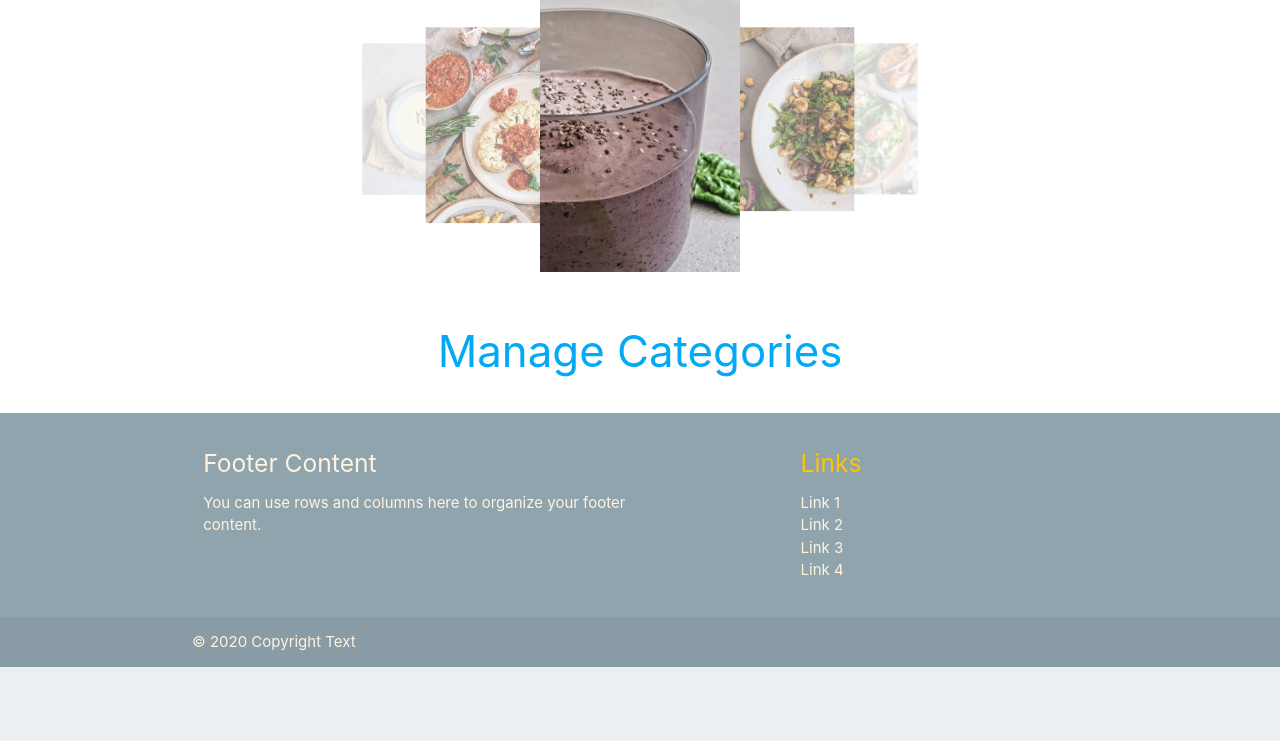
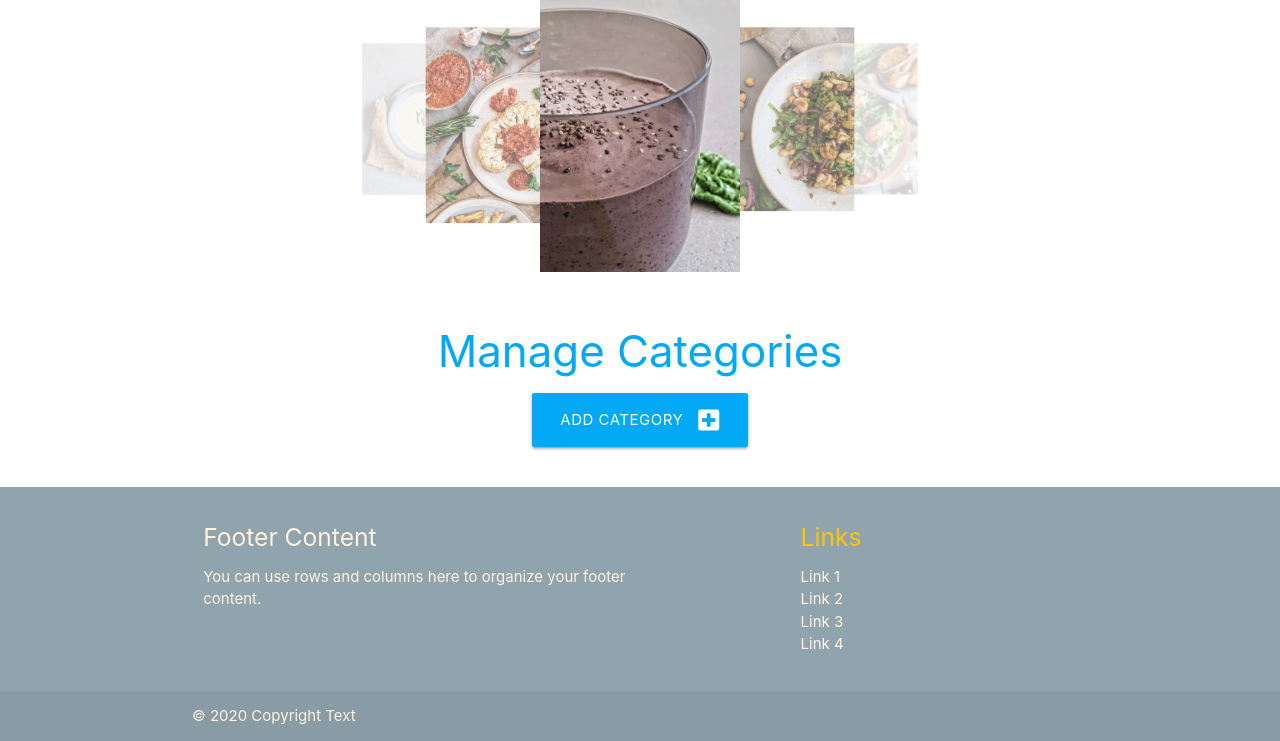
Before and after one commit to grisselfaura/Milestone-Third-Project-Data-Centric-Dev, a Flask app: page /get_categories in a window 1280 px wide. Shown: the part 2327-3068 px from the top of the page. Before the commit the page ends 2994 px from the top, so only its background shows below. Run offline with Flask 2, Linux system fonts and the light colour scheme; data that the repository does not hold is empty; some libraries are stand-ins or nearby versions.

Commit message:
Add option to Add Category to db

```diff
--- a/app.py
+++ b/app.py
@@ -171,6 +171,19 @@ def get_categories():
     return render_template("categories.html", categories=categories)
 
 
+@app.route("/add_category", methods=["GET", "POST"])
+def add_category():
+    if request.method == "POST":
+        category = {
+            "category_name": request.form.get("category_name")
+        }
+        mongo.db.categories.insert_one(category)
+        flash("New Category Added")
+        return redirect(url_for("get_categories"))
+
+    return render_template("add_category.html")
+
+
 if __name__ == "__main__":
     app.run(host=os.environ.get("IP"),
             port=int(os.environ.get("PORT")),
--- a/templates/base.html
+++ b/templates/base.html
@@ -24,10 +24,11 @@
                 <li><a href=".html" class="grey-text text-darken-4">Recipe Search</a></li>
                 <li><a href=".html" class="grey-text text-darken-4">Ingredients index</a></li>
                 {% if session.user %}
-                    <li><a href="{{ url_for('myrecipes', username=session['user']) }}" class="grey-text  text-darken-4">MyRecipes</a></li>
+                    <li><a href="{{ url_for('myrecipes', username=session['user']) }}" class="grey-text text-darken-4">MyRecipes</a></li>
                     <li><a href="{{ url_for('add_recipe') }}" class="grey-text text-darken-4">Add a recipe</a></li>
                     {% if session.user|lower == "admin"|lower %}
-                        <li><a href="{{ url_for('get_categories') }}" class="grey-text text-darken-4">Manage Recipe Categories</a></li>
+                        <li><a href="{{ url_for('get_categories') }}" class="grey-text text-darken-4">Manage Recipe Categories
+                        <i class="fas fa-user-lock right"></i></a></li>
                     {% endif %}
                     <li><a href="{{ url_for('sign_out') }}" class="grey-text  text-darken-4">Sign Out!</a></li>
                 {% else %}
@@ -47,7 +48,8 @@
                 <li><a href="{{ url_for('myrecipes', username=session['user']) }}" class="grey-text text-darken-4">MyRecipes</a></li>
                 <li><a href="{{ url_for('add_recipe') }}" class="grey-text text-darken-4">Add a recipe</a></li>
                 {% if session.user|lower == "admin"|lower %}
-                    <li><a href="{{ url_for('get_categories') }}" class="grey-text text-darken-4">Manage Recipe Categories</a></li>
+                    <li><a href="{{ url_for('get_categories') }}" class="grey-text text-darken-4">Manage Recipe Categories
+                    <i class="fas fa-user-lock right"></i></a></li>
                 {% endif %}
                 <li><a href="{{ url_for('sign_out') }}" class="grey-text text-darken-4">Sign Out!</a></li>
             {% else %}
--- a/templates/categories.html
+++ b/templates/categories.html
@@ -2,6 +2,14 @@
 {% block content %}
 
     <h3 class="center-align light-blue-text">Manage Categories</h3>
+
+    <div class="row">
+        <div class="col s12 center-align">
+            <a href="{{ url_for('add_category') }}" class="btn-large light-blue text-shadow">
+            Add Category <i class="fas fa-plus-square right"></i>
+            </a>
+        </div>
+    </div>
 
     <div class="row">
         {% for category in categories %}
@@ -14,8 +22,8 @@
                         <span class="card-title">{{ category.category_name}}</span>
                     </div>
                     <div class="card-action">
-                        <a href="" class = "btn brown lighten-2">Edit</a>
-                        <a href="" class = "btn brown lighten-2">Delete</a>
+                        <a href="" class = "btn green accent-4">Edit</a>
+                        <a href="" class = "btn green darken-4">Delete</a>
                     </div>
                 </div>
             </div>
```
Also changed, not shown: templates/add_category.html (added, +29 -0 lines).
